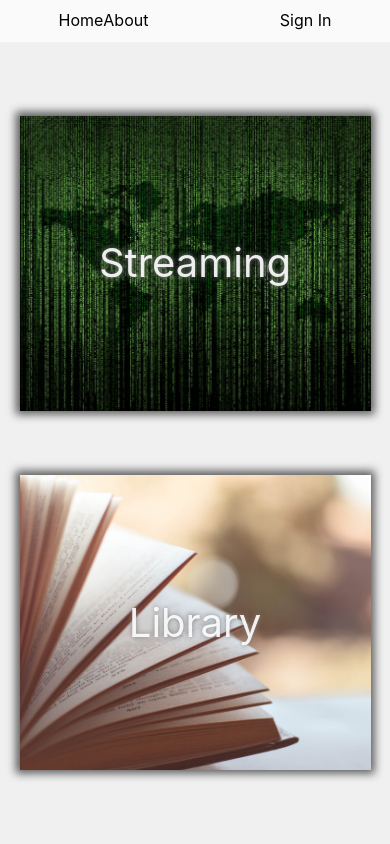
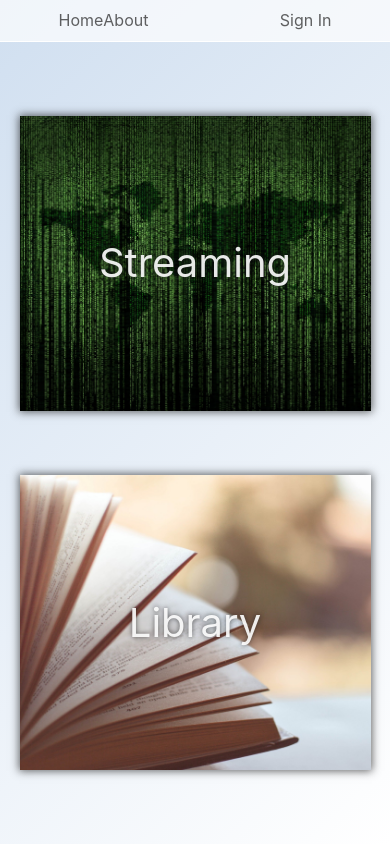
Before and after one commit to Trond-Hauge/DAT191, a Next.js app: page / in a window 390 px wide. Built offline with nearby package versions, Linux system fonts and the light colour scheme.

Commit message:
Styling and responsiveness update

```diff
--- a/components/header.tsx
+++ b/components/header.tsx
@@ -5,17 +5,8 @@ import { useRef, useState } from "react";
 import { server } from "../next.config";
 
 
-export default function Header(boolski) {
-  console.log("Boolean input:", boolski);
-
-
-  let button;
-
-  if (boolski) {
-    button = Account();
-  } else {
-    button = SignIn();
-  }
+export default function Header(bool) {
+  console.log("Boolean input:", bool);
 
   return (
     <div className="navbar">
@@ -35,33 +26,25 @@ export default function Header(boolski) {
       </div>
       <div className="nav-container-right">
         <ul className="nav-right">
-          {button}
+          {SignIn(bool)}
         </ul>
       </div >
     </div >
   );
 }
 
-async function cookieValue(cookie) {
-  console.log("HELLO! I JUST ARRIVED!!");
 
-  const response = await fetch(`${server}/api/user/isLoggedIn`, {
-    headers: {
-      cookie: cookie!
-    }
-  });
-  const json = await response.json();
-  console.log("Inside", json.loggedIn);
-
-  return json?.loggedIn;
-}
-
-function SignIn() {
+// Watch: https://www.youtube.com/watch?v=IF6k0uZuypA&ab_channel=Fireship
+function SignIn(bool) {
   const emailRef = useRef<HTMLInputElement>(null);
   const passRef = useRef<HTMLInputElement>(null);
-  const [message, setMessage] = useState<any>(null);
+  const [loggedIn, setLoggedIn] = useState(bool);
+  const [open, setOpen] = useState();
+
 
   async function handleForm() {
+    console.log("STARTING!");
+
 
     const response = await fetch(`${server}/api/user/login`, {
       method: 'POST',
@@ -72,13 +55,28 @@ function SignIn() {
       })
     });
 
+    console.log("HELLO!!!");
+
+
     const json = await response.json();
-    setMessage(json);
+    setLoggedIn(json.loggedIn);
+    console.log("Fetched: ", json.loggedIn, " - Type: ", typeof json.loggedIn);
+  }
+
+  if (loggedIn) {
+    return (
+      <div className="dropdown">
+        <button className="dropdown-button">Account</button>
+        <div className="dropdown-content">
+          <p>Akka bakka!</p>
+        </div>
+      </div>
+    );
   }
 
   return (
     <div className="dropdown">
-      <button className="dropdown-button">Sign In</button>
+      <a className="dropdown-button">Sign In</a>
       <div className="dropdown-content">
         <div className="sign-in-form">
           <input
@@ -105,14 +103,3 @@ function SignIn() {
     </div>
   );
 }
-
-function Account() {
-  return (
-    <div className="dropdown">
-      <button className="dropdown-button">Account</button>
-      <div className="dropdown-content">
-        <p>Akka bakka!</p>
-      </div>
-    </div>
-  );
-}
--- a/pages/api/user/login.ts
+++ b/pages/api/user/login.ts
@@ -26,9 +26,9 @@ export default async function login(req: NextApiRequest, res: NextApiResponse) {
                     maxAge: 3600, //1h
                     path: "/", //root of domain
                 }));
-                res.json({message: "Welcome back to the app!"});
+                res.json({ loggedIn: true });
             } else {
-                res.json({message: "Oof."});
+                res.json({ loggedIn: false });
             }
         });
 
--- a/styles/globals.css
+++ b/styles/globals.css
@@ -1,12 +1,13 @@
 :root {
-  --dark: rgba(30, 30, 30, 0.9);
-  --light: rgba(255, 255, 255, 0.9)
+  --dark: rgba(30, 30, 30, 0.7);
+  --light: rgba(255, 255, 255, 0.9);
+  --bgGradient: linear-gradient(-43deg, #ffffff, #d0dff0);
 }
 
 html,
 body, #__next {
   color: var(--dark);
-  background-color: rgb(240, 240, 240);
+  background: var(--bgGradient);
   font-family: -apple-system, BlinkMacSystemFont, Segoe UI, Roboto, Oxygen,
     Ubuntu, Cantarell, Fira Sans, Droid Sans, Helvetica Neue, sans-serif;
 }
@@ -26,7 +27,7 @@ a:hover{
 input {
   border-width: 0 0 1px;
   background-color: transparent;
-  color: rgb(255, 255, 255);
+  color: var(--light);
 }
 
 /* MAIN BODY */
@@ -52,13 +53,13 @@ input {
   max-height: 80vh;
   margin: 2rem;
   position: relative;
-  box-shadow: 0 0 1vh .5vh rgba(30, 30, 30, 0.7);
+  box-shadow: 0 0 1vh .1vh var(--dark);
 
   text-align: center;
 }
 
 .container-inner:hover {
-  box-shadow: 0 0 2vh .5vh rgba(30, 30, 30, 0.7);
+  box-shadow: 0 0 2vh .1vh var(--dark);
 }
 
 @media (max-aspect-ratio: 1/1) {
@@ -74,7 +75,7 @@ input {
 
 .centered {
   font-size: 2.5rem;
-  text-shadow: 0 0 .3rem rgb(128, 128, 128);
+  text-shadow: 0 0 .3rem var(--dark);
   position: absolute;
   top: 50%;
   left: 50%;
--- a/styles/navigation.css
+++ b/styles/navigation.css
@@ -1,7 +1,4 @@
-:root {
-  --dark: rgba(30, 30, 30, 0.9);
-  --light: rgba(255, 255, 255, 0.9)
-}
+/* USES VARIABLES FROM global.css !! */
 
 /* HEADER AND NAVBAR */
 .navbar {
@@ -11,8 +8,8 @@
   z-index: 1;
 
   background-color: rgba(255,255,255,0.7);
-  border-bottom: 1px solid rgba(255, 255, 255, 0.5);
-  color: black;
+  border-bottom: 1px solid white;
+  color: var(--dark);
 
   display: flex;
   flex-flow: row nowrap;
@@ -22,7 +19,7 @@
 
 .navbar button,
 a {
-  height: 5vh;
+  height: 100%;
 }
 
 .submit-button,
@@ -65,6 +62,7 @@ hr {
 }
 
 .dropdown-button {
+  cursor: pointer;
   border: none;
   background: none;
 }
@@ -75,7 +73,7 @@ hr {
   min-width: 15vw;
   z-index: 1;
   display: none;
-  position: absolute;
+  position: fixed;
   top: 5vh;
 }
 
@@ -85,8 +83,10 @@ hr {
   display: block;
 }
 
+.navbar a:hover,
 .dropdown-button:hover {
-  color: white;
+  color: #d0dff0;
+  border-bottom: 1px solid #d0dff0;
 }
 
 .dropdown:hover .dropdown-content {
```
